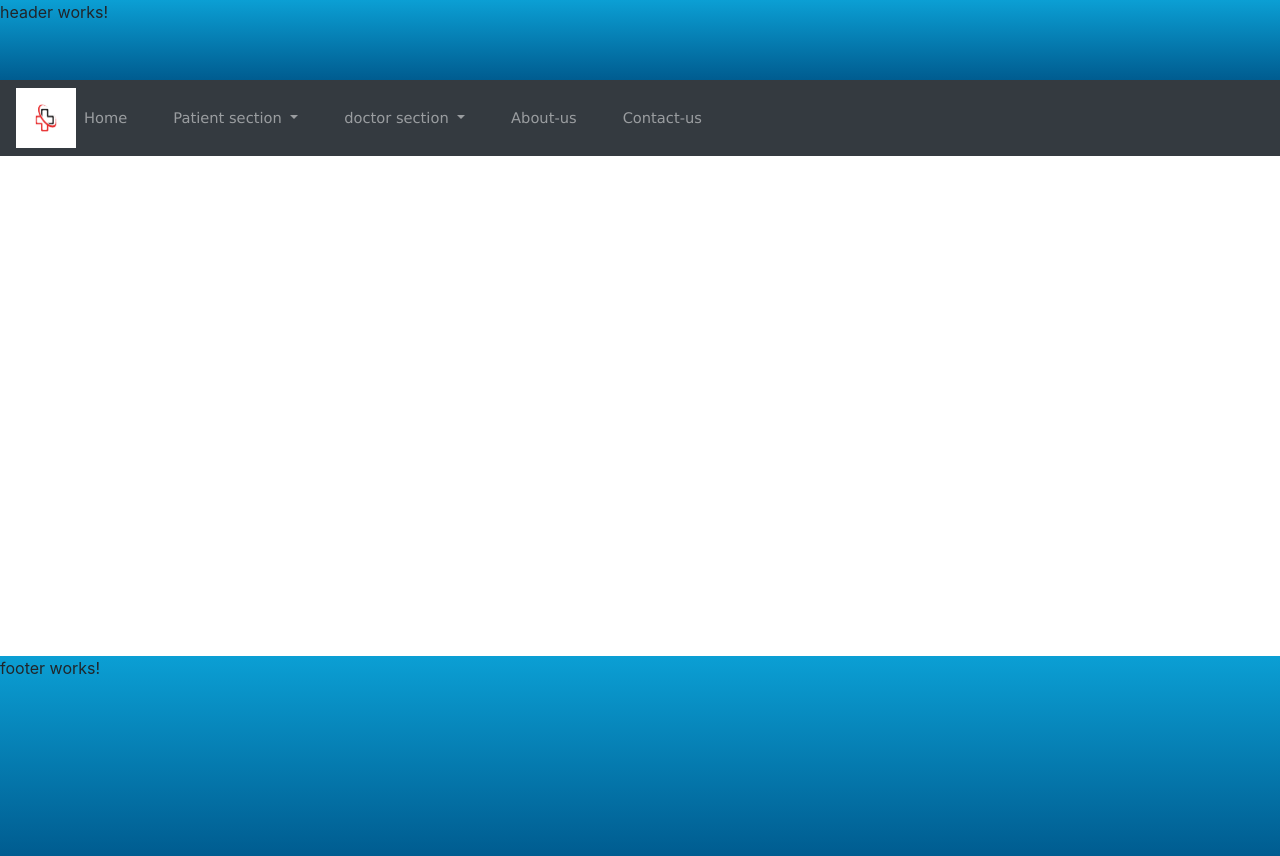
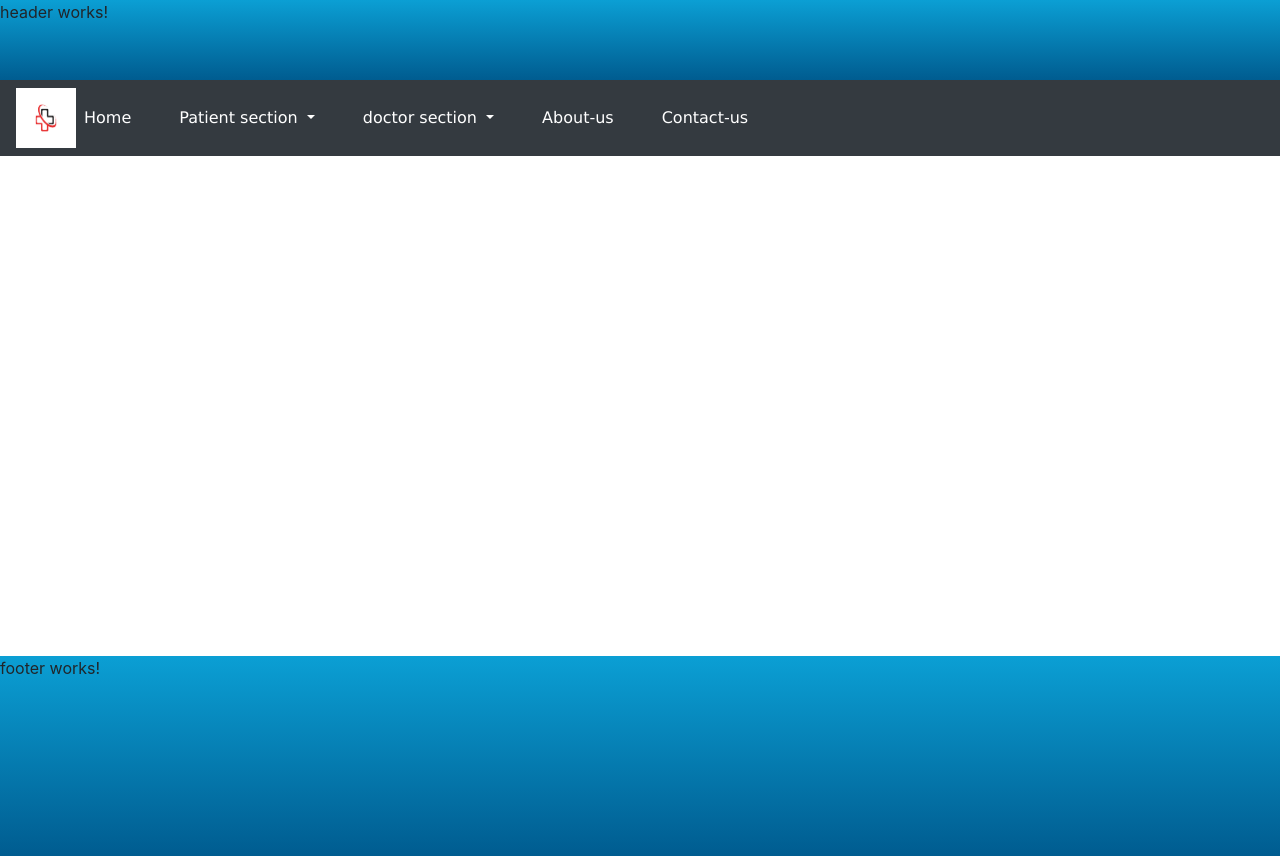
Before and after one commit to Motoarman/casestudy1, an Angular app in the folder first/: page / in a window 1280 px wide. Built offline with nearby package versions, Linux system fonts and the light colour scheme.

Commit message:
little change in css

```diff
--- a/first/src/app/navbar/navbar.component.css
+++ b/first/src/app/navbar/navbar.component.css
@@ -14,24 +14,7 @@
     background-image: linear-gradient(#0b9fd4, #005c90);
   }
 
-  li {
-    font-family: "Lucida Sans", "Lucida Sans Regular", "Lucida Grande",
-      "Lucida Sans Unicode", Geneva, Verdana, sans-serif;
-    color: white;
-    font-size: 15px;
-  }
 
-  a {
-    color: white;
-    text-decoration: none;
-    font-family: "Segoe UI", Tahoma, Geneva, Verdana, sans-serif;
-    font-size: small;
-    margin: auto;
-  }
-
-  .fontcolor {
-    color: black;
-  }
 
   .navbar.dropdown:hover .dropbtn {
     background-color: #005c90;
@@ -44,46 +27,33 @@
     display: block;
  }
 
-  .dropdown-menu li {
-    position: relative;
-    padding-top: 2px;
-  }
+
 
 .dropdown-menu .dropdown-submenu {
     left: 100%;
     top: -2px;
     background-color: #005c90;
-  }
-  .dropdown-menu .dropdown-submenu-left {
-    right: 100%;
-    left: auto;
-  }
-
-  li{
-    font-family:'Lucida Sans', 'Lucida Sans Regular', 'Lucida Grande', 'Lucida Sans Unicode', Geneva, Verdana, sans-serif;
-   color: white;
-    font-size: 15px;
-  }
-
-   a {
-
-    color:white;
-    text-decoration: none;
-    font-family:inherit;
-    font-size: 11pt;
-    margin-right: 30px;
-
+    padding-right: 0em;
+    margin-right: 0em;
   }
 
 .arrow {
-    margin-left: 50px;
+    margin-left: 2em;
     position: relative;
     top: 5px;
-    font-size: 2rem;
+    font-size: 2em;
     line-height: 0;
 }
 
 
-  #home{
-    color: white;
+.navbar ul li a {
+    color:#fff;
+    font-family: "Lucida Sans", "Lucida Sans Regular", "Lucida Grande",
+    "Lucida Sans Unicode", Geneva, Verdana, sans-serif;
+    font-size: 12pt;
+    margin-right: 2em;
 }
+
+ .navbar ul li a:hover{
+    color:darkgoldenrod;
+}
--- a/first/src/app/navbar/navbar.component.html
+++ b/first/src/app/navbar/navbar.component.html
@@ -75,7 +75,7 @@
             </li>
 
             <li class=" nav-item">
-              <a class=" nav-link" routerLink="/contact-us" routerLinkActive="false" aria-haspopup="true" aria-expanded="false"> Contact-us </a>
+              <a class=" nav-link" routerLink="/contact-us" routerLinkActive="false" aria-haspopup="true" aria-expanded="false">Contact-us </a>
             </li>
 
 
```
Lines whose indentation alone changed are shown as unchanged.
